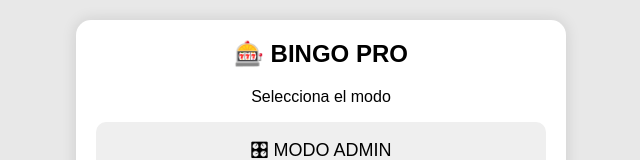
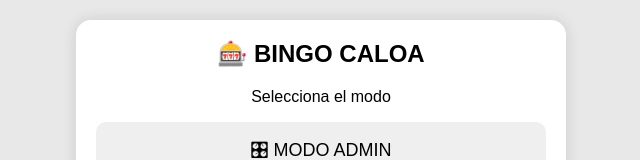
Before and after one commit to Shopper10/whatsapp-miniapp, a plain HTML site: page index.html in a window 1280 px wide. Shown: the top 160 px of the page, without its empty margins (319-959 px from the left). Drawn offline with Linux system fonts and the light colour scheme.

Commit message:
Change title from 'BINGO PRO' to 'BINGO CALOA'

```diff
--- a/index.html
+++ b/index.html
@@ -110,7 +110,7 @@
 
 <!-- PANTALLA INICIO -->
 <div id="startScreen" class="card">
-    <h2>🎰 BINGO PRO</h2>
+    <h2>🎰 BINGO CALOA</h2>
     <p>Selecciona el modo</p>
 
     <button onclick="openAdmin()">🎛 MODO ADMIN</button>
```
